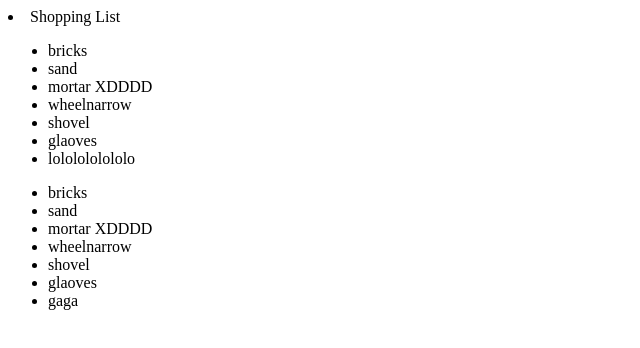
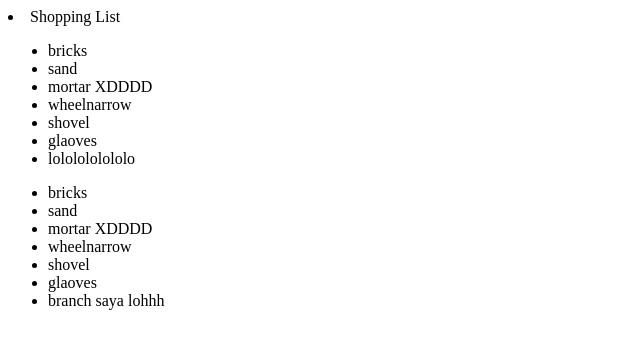
Before and after one commit to powertech2nd/cobaGit, a plain HTML site: page index.html in a window 1280 px wide. Shown: the whole page, without its empty margins (0-640 px from the left). Drawn offline with Linux system fonts and the light colour scheme.

Commit message:
brach saya

```diff
--- a/index.html
+++ b/index.html
@@ -15,6 +15,6 @@
 	<li>wheelnarrow</li>
 	<li>shovel</li>
 	<li>glaoves</li>
-	<li>gaga</li>
+	<li>branch saya lohhh</li>
 
 </ul>
```
